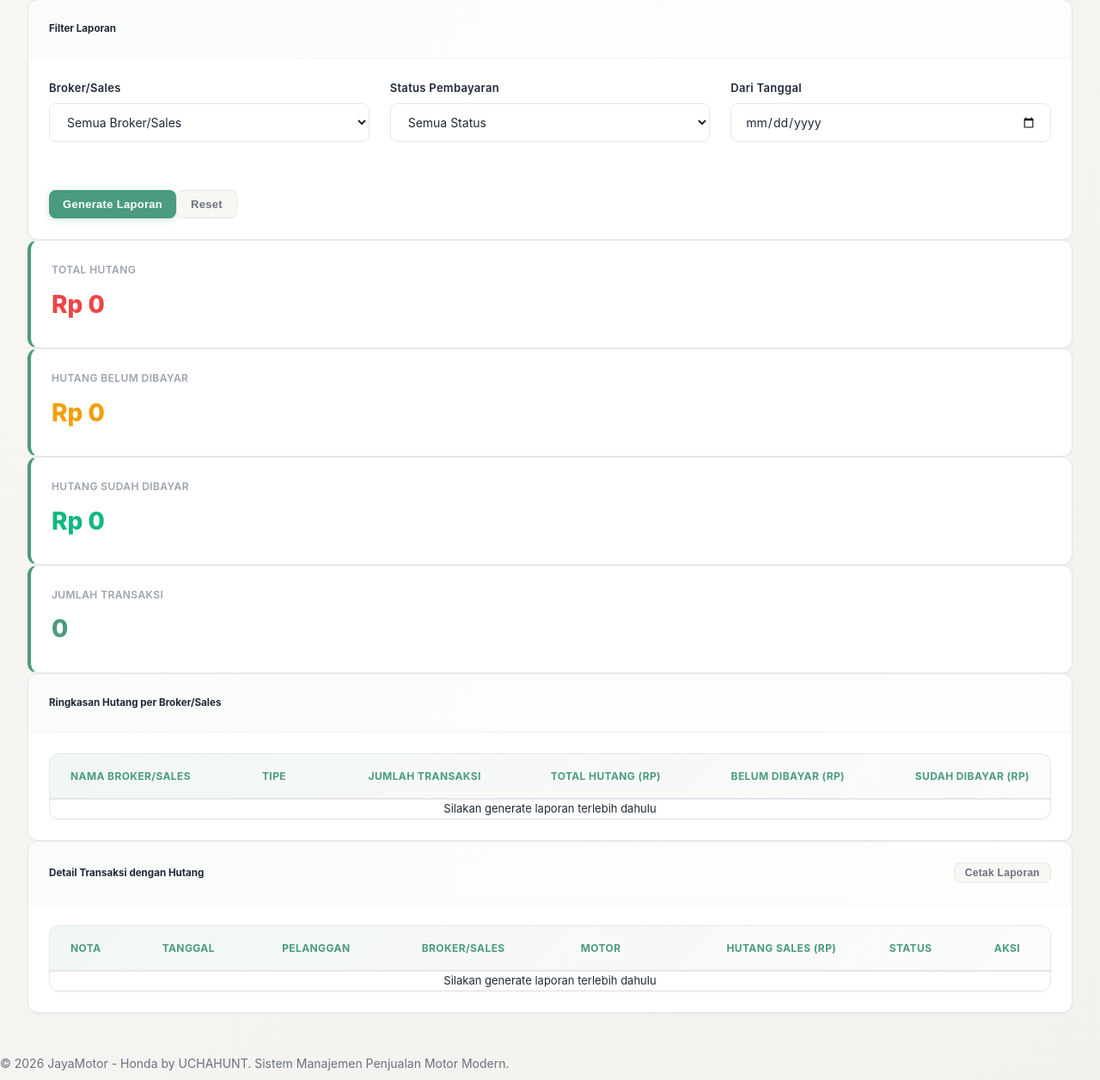
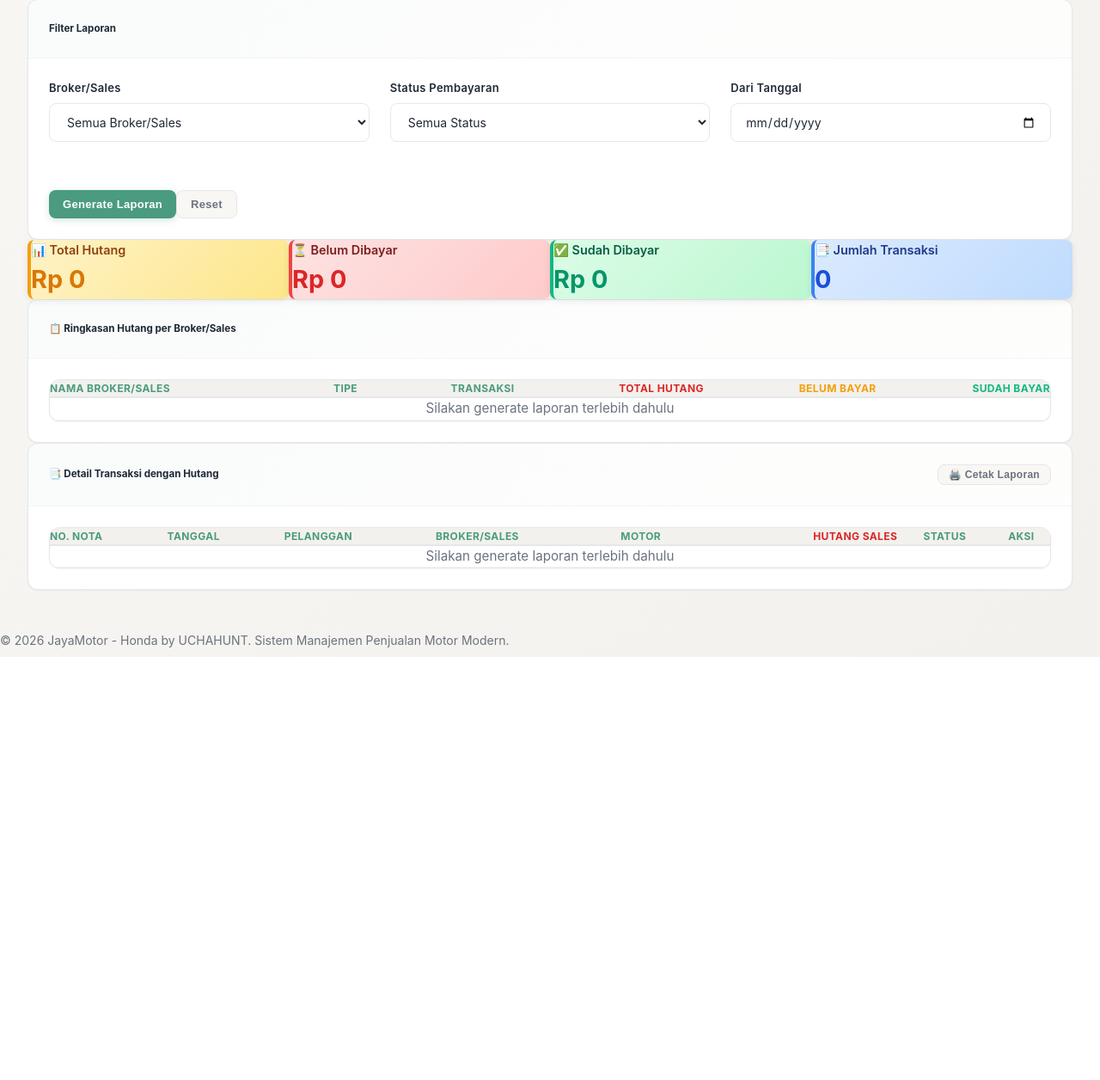
Before and after one commit to jurnalJM/Jurnal_JM, a Flask app: page /laporan-hutang-sales in a window 1280 px wide. Shown: the part 290-1546 px from the top of the page at 86% size. After the commit the page ends 1054 px from the top, so only its background shows below. Run offline with Flask 3, Linux system fonts and the light colour scheme; data comes from the database, SQL or seed files in the repository.

Commit message:
Improve laporan hutang sales UI - rapi, cantik, dan mudah dibaca
- Redesign summary cards dengan gradient backgrounds dan color coding
- Improve broker summary table dengan better typography dan styling
- Improve detail transaksi table dengan status badges dan better formatting
- Add emoji icons untuk visual hierarchy
- Better padding, spacing, dan color contrast
- Enhanced row styling dengan hover effects

Co-Authored-By: Claude Haiku 4.5 <noreply@anthropic.com>

```diff
--- a/templates/laporan_hutang_sales.html
+++ b/templates/laporan_hutang_sales.html
@@ -42,49 +42,53 @@
 </div>
 
 <!-- Summary Cards -->
-<div class="stats-grid" style="margin-top: var(--space-8);">
-    <div class="stat-card">
-        <span class="stat-label">Total Hutang</span>
-        <div class="stat-value" id="total-hutang" style="color: #ef4444;">Rp 0</div>
+<div style="display: grid; grid-template-columns: repeat(auto-fit, minmax(250px, 1fr)); gap: var(--space-4); margin-top: var(--space-8);">
+    <!-- Total Hutang Card -->
+    <div style="background: linear-gradient(135deg, #fef3c7 0%, #fde68a 100%); border-left: 4px solid #f59e0b; border-radius: var(--radius-md); padding: var(--space-4); box-shadow: 0 2px 8px rgba(0,0,0,0.08);">
+        <p style="margin: 0 0 var(--space-2) 0; font-size: 0.9rem; color: #92400e; font-weight: 600;">📊 Total Hutang</p>
+        <p style="margin: 0; font-size: 1.8rem; font-weight: 700; color: #d97706;" id="total-hutang">Rp 0</p>
     </div>
 
-    <div class="stat-card">
-        <span class="stat-label">Hutang Belum Dibayar</span>
-        <div class="stat-value" id="hutang-unpaid" style="color: #f59e0b;">Rp 0</div>
+    <!-- Belum Dibayar Card -->
+    <div style="background: linear-gradient(135deg, #fee2e2 0%, #fecaca 100%); border-left: 4px solid #ef4444; border-radius: var(--radius-md); padding: var(--space-4); box-shadow: 0 2px 8px rgba(0,0,0,0.08);">
+        <p style="margin: 0 0 var(--space-2) 0; font-size: 0.9rem; color: #7f1d1d; font-weight: 600;">⏳ Belum Dibayar</p>
+        <p style="margin: 0; font-size: 1.8rem; font-weight: 700; color: #dc2626;" id="hutang-unpaid">Rp 0</p>
     </div>
 
-    <div class="stat-card">
-        <span class="stat-label">Hutang Sudah Dibayar</span>
-        <div class="stat-value" id="hutang-paid" style="color: #10b981;">Rp 0</div>
+    <!-- Sudah Dibayar Card -->
+    <div style="background: linear-gradient(135deg, #dcfce7 0%, #bbf7d0 100%); border-left: 4px solid #10b981; border-radius: var(--radius-md); padding: var(--space-4); box-shadow: 0 2px 8px rgba(0,0,0,0.08);">
+        <p style="margin: 0 0 var(--space-2) 0; font-size: 0.9rem; color: #065f46; font-weight: 600;">✅ Sudah Dibayar</p>
+        <p style="margin: 0; font-size: 1.8rem; font-weight: 700; color: #059669;" id="hutang-paid">Rp 0</p>
     </div>
 
-    <div class="stat-card">
-        <span class="stat-label">Jumlah Transaksi</span>
-        <div class="stat-value" id="total-transaksi">0</div>
+    <!-- Jumlah Transaksi Card -->
+    <div style="background: linear-gradient(135deg, #dbeafe 0%, #bfdbfe 100%); border-left: 4px solid #3b82f6; border-radius: var(--radius-md); padding: var(--space-4); box-shadow: 0 2px 8px rgba(0,0,0,0.08);">
+        <p style="margin: 0 0 var(--space-2) 0; font-size: 0.9rem; color: #1e3a8a; font-weight: 600;">📑 Jumlah Transaksi</p>
+        <p style="margin: 0; font-size: 1.8rem; font-weight: 700; color: #1d4ed8;" id="total-transaksi">0</p>
     </div>
 </div>
 
 <!-- Summary per Broker/Sales -->
 <div class="card" style="margin-top: var(--space-8);">
     <div class="card-header">
-        <h5>Ringkasan Hutang per Broker/Sales</h5>
+        <h5>📋 Ringkasan Hutang per Broker/Sales</h5>
     </div>
     <div class="card-body">
         <div class="table-wrapper">
-            <table class="table">
+            <table class="table" style="font-size: 0.95rem;">
                 <thead>
-                    <tr>
-                        <th>Nama Broker/Sales</th>
-                        <th>Tipe</th>
-                        <th style="text-align: right;">Jumlah Transaksi</th>
-                        <th style="text-align: right;">Total Hutang (Rp)</th>
-                        <th style="text-align: right;">Belum Dibayar (Rp)</th>
-                        <th style="text-align: right;">Sudah Dibayar (Rp)</th>
+                    <tr style="background-color: var(--bg-tertiary);">
+                        <th style="font-weight: 700; padding: var(--space-3);">Nama Broker/Sales</th>
+                        <th style="font-weight: 700; padding: var(--space-3); text-align: center;">Tipe</th>
+                        <th style="font-weight: 700; padding: var(--space-3); text-align: right;">Transaksi</th>
+                        <th style="font-weight: 700; padding: var(--space-3); text-align: right; color: #dc2626;">Total Hutang</th>
+                        <th style="font-weight: 700; padding: var(--space-3); text-align: right; color: #f59e0b;">Belum Bayar</th>
+                        <th style="font-weight: 700; padding: var(--space-3); text-align: right; color: #10b981;">Sudah Bayar</th>
                     </tr>
                 </thead>
                 <tbody id="broker-summary-body">
                     <tr>
-                        <td colspan="6" style="text-align: center; padding: var(--space-8);">Silakan generate laporan terlebih dahulu</td>
+                        <td colspan="6" style="text-align: center; padding: var(--space-6); color: var(--text-secondary);">Silakan generate laporan terlebih dahulu</td>
                     </tr>
                 </tbody>
             </table>
@@ -96,28 +100,28 @@
 <div class="card" style="margin-top: var(--space-8);">
     <div class="card-header">
         <div style="display: flex; justify-content: space-between; align-items: center;">
-            <h5 style="margin: 0;">Detail Transaksi dengan Hutang</h5>
-            <button class="btn btn-sm btn-secondary" onclick="printHutangReport()">Cetak Laporan</button>
+            <h5 style="margin: 0;">📑 Detail Transaksi dengan Hutang</h5>
+            <button class="btn btn-sm btn-secondary" onclick="printHutangReport()">🖨️ Cetak Laporan</button>
         </div>
     </div>
     <div class="card-body">
         <div class="table-wrapper">
-            <table class="table">
+            <table class="table" style="font-size: 0.95rem;">
                 <thead>
-                    <tr>
-                        <th>Nota</th>
-                        <th>Tanggal</th>
-                        <th>Pelanggan</th>
-                        <th>Broker/Sales</th>
-                        <th>Motor</th>
-                        <th style="text-align: right;">Hutang Sales (Rp)</th>
-                        <th style="text-align: center;">Status</th>
-                        <th style="text-align: center;">Aksi</th>
+                    <tr style="background-color: var(--bg-tertiary);">
+                        <th style="font-weight: 700; padding: var(--space-3);">No. Nota</th>
+                        <th style="font-weight: 700; padding: var(--space-3);">Tanggal</th>
+                        <th style="font-weight: 700; padding: var(--space-3);">Pelanggan</th>
+                        <th style="font-weight: 700; padding: var(--space-3);">Broker/Sales</th>
+                        <th style="font-weight: 700; padding: var(--space-3);">Motor</th>
+                        <th style="font-weight: 700; padding: var(--space-3); text-align: right; color: #dc2626;">Hutang Sales</th>
+                        <th style="font-weight: 700; padding: var(--space-3); text-align: center;">Status</th>
+                        <th style="font-weight: 700; padding: var(--space-3); text-align: center;">Aksi</th>
                     </tr>
                 </thead>
                 <tbody id="hutang-detail-body">
                     <tr>
-                        <td colspan="8" style="text-align: center; padding: var(--space-8);">Silakan generate laporan terlebih dahulu</td>
+                        <td colspan="8" style="text-align: center; padding: var(--space-6); color: var(--text-secondary);">Silakan generate laporan terlebih dahulu</td>
                     </tr>
                 </tbody>
             </table>
@@ -311,15 +315,17 @@ function generateHutangReport() {
         } else {
             data.broker_summary.forEach(b => {
                 const row = document.createElement('tr');
-                const tipeLabel = b.broker_tipe === 'B' ? 'Broker' : (b.broker_tipe === 'S' ? 'Sales' : 'Leasing');
+                const tipeLabel = b.broker_tipe === 'B' ? '🏢 Broker' : (b.broker_tipe === 'S' ? '👤 Sales' : '🏦 Leasing');
+                const typeBadgeColor = b.broker_tipe === 'B' ? '#3b82f6' : (b.broker_tipe === 'S' ? '#8b5cf6' : '#ec4899');
 
+                row.style.borderBottom = '1px solid var(--border-color)';
                 row.innerHTML = `
-                    <td><strong>${b.broker_nama}</strong></td>
-                    <td>${tipeLabel}</td>
-                    <td style="text-align: right;">${b.jumlah_transaksi}</td>
-                    <td style="text-align: right; color: #ef4444;">Rp ${formatNumberDisplay(b.total_hutang)}</td>
-                    <td style="text-align: right; color: #f59e0b;">Rp ${formatNumberDisplay(b.hutang_belum_dibayar)}</td>
-                    <td style="text-align: right; color: #10b981;">Rp ${formatNumberDisplay(b.hutang_sudah_dibayar)}</td>
+                    <td style="padding: var(--space-3);"><strong style="font-size: 1rem;">${b.broker_nama}</strong></td>
+                    <td style="padding: var(--space-3); text-align: center;"><span style="background-color: ${typeBadgeColor}20; color: ${typeBadgeColor}; padding: 4px 8px; border-radius: 4px; font-size: 0.85rem; font-weight: 600;">${tipeLabel}</span></td>
+                    <td style="padding: var(--space-3); text-align: right; font-weight: 600;">${b.jumlah_transaksi}</td>
+                    <td style="padding: var(--space-3); text-align: right; color: #dc2626; font-weight: 700;">Rp ${formatNumberDisplay(b.total_hutang)}</td>
+                    <td style="padding: var(--space-3); text-align: right; color: #f59e0b; font-weight: 600;">Rp ${formatNumberDisplay(b.hutang_belum_dibayar)}</td>
+                    <td style="padding: var(--space-3); text-align: right; color: #10b981; font-weight: 600;">Rp ${formatNumberDisplay(b.hutang_sudah_dibayar)}</td>
                 `;
                 brokerBody.appendChild(row);
             });
@@ -334,21 +340,23 @@ function generateHutangReport() {
         } else {
             data.detail_transaksi.forEach(t => {
                 const statusBadge = t.tgl_hutang_dibayar
-                    ? '<span class="badge badge-success">Dibayar</span>'
-                    : '<span class="badge badge-warning">Belum Dibayar</span>';
+                    ? '<span style="background-color: #dcfce7; color: #065f46; padding: 4px 8px; border-radius: 4px; font-size: 0.85rem; font-weight: 600;">✅ Sudah Dibayar</span>'
+                    : '<span style="background-color: #fee2e2; color: #7f1d1d; padding: 4px 8px; border-radius: 4px; font-size: 0.85rem; font-weight: 600;">⏳ Belum Dibayar</span>';
 
                 const row = document.createElement('tr');
+                row.style.borderBottom = '1px solid var(--border-color)';
+                row.style.hoverBackgroundColor = 'var(--bg-tertiary)';
                 row.innerHTML = `
-                    <td><strong>${t.nota}</strong></td>
-                    <td>${t.tanggal_nota}</td>
-                    <td>${t.customer_name}</td>
-                    <td>${t.broker_nama}</td>
-                    <td>${t.motor_type}</td>
-                    <td style="text-align: right; color: #ef4444;"><strong>Rp ${formatNumberDisplay(t.hutang_sales)}</strong></td>
-                    <td style="text-align: center;">${statusBadge}</td>
-                    <td style="text-align: center;">
-                        <button class="btn btn-sm btn-info" onclick="viewTransaksiDetail(${t.transaksi_id})" title="Lihat Detail">👁</button>
-                        ${!t.tgl_hutang_dibayar ? `<button class="btn btn-sm btn-success" onclick="openBayarHutangForm(${t.transaksi_id})" title="Bayar Hutang">💰</button>` : ''}
+                    <td style="padding: var(--space-3);"><strong style="color: var(--primary); font-size: 1rem;">${t.nota}</strong></td>
+                    <td style="padding: var(--space-3); color: var(--text-secondary);">${t.tanggal_nota}</td>
+                    <td style="padding: var(--space-3);">${t.customer_name}</td>
+                    <td style="padding: var(--space-3); font-weight: 500;">${t.broker_nama}</td>
+                    <td style="padding: var(--space-3); color: var(--text-secondary);">${t.motor_type}</td>
+                    <td style="padding: var(--space-3); text-align: right; color: #dc2626; font-weight: 700; font-size: 1.05rem;">Rp ${formatNumberDisplay(t.hutang_sales)}</td>
+                    <td style="padding: var(--space-3); text-align: center;">${statusBadge}</td>
+                    <td style="padding: var(--space-3); text-align: center;">
+                        <button class="btn btn-sm btn-info" onclick="viewTransaksiDetail(${t.transaksi_id})" title="Lihat Detail" style="padding: 4px 8px; font-size: 0.9rem;">👁 Detail</button>
+                        ${!t.tgl_hutang_dibayar ? `<button class="btn btn-sm btn-success" onclick="openBayarHutangForm(${t.transaksi_id})" title="Bayar Hutang" style="padding: 4px 8px; font-size: 0.9rem; margin-left: 4px;">💰 Bayar</button>` : ''}
                     </td>
                 `;
                 detailBody.appendChild(row);
```
